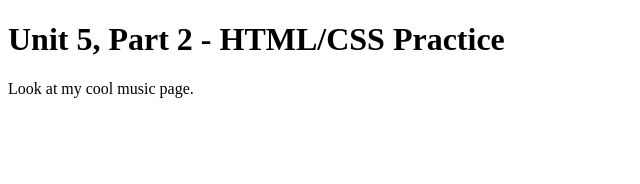
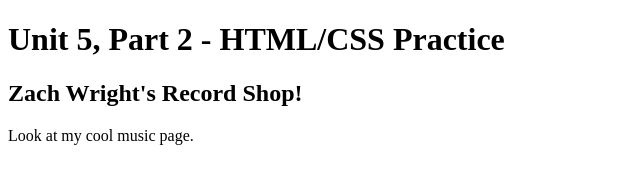
Before and after one commit to zwright101/assignment-unit-5.2, a plain HTML site: page assignment/index.html in a window 1280 px wide. Shown: the whole page, without its empty margins (0-640 px from the left). Drawn offline with Linux system fonts and the light colour scheme.

Commit message:
updated the HTML with moving the h1 and h2 into the header and placing existing <p> into the main element

```diff
--- a/assignment/index.html
+++ b/assignment/index.html
@@ -3,10 +3,16 @@
   <head>
     <meta charset="utf-8">
     <title>Unit 5, Part 2 - HTML/CSS Practice</title>
+    <link rel="stylesheet" href="stylesheet.css">
   </head>
   <body>
-    <h1>Unit 5, Part 2 - HTML/CSS Practice</h1>
-    <p>Look at my cool music page.</p>
+    <header>
+      <h1>Unit 5, Part 2 - HTML/CSS Practice</h1>
+      <h2>Zach Wright's Record Shop!</h2>
+    </header>
+    <main>
+      <p>Look at my cool music page.</p>
+    </main>
     <!-- Create an unordered list with any questions you have -->
   </body>
 </html>
```
Also changed, not shown: assignment/stylesheet.css (added).
